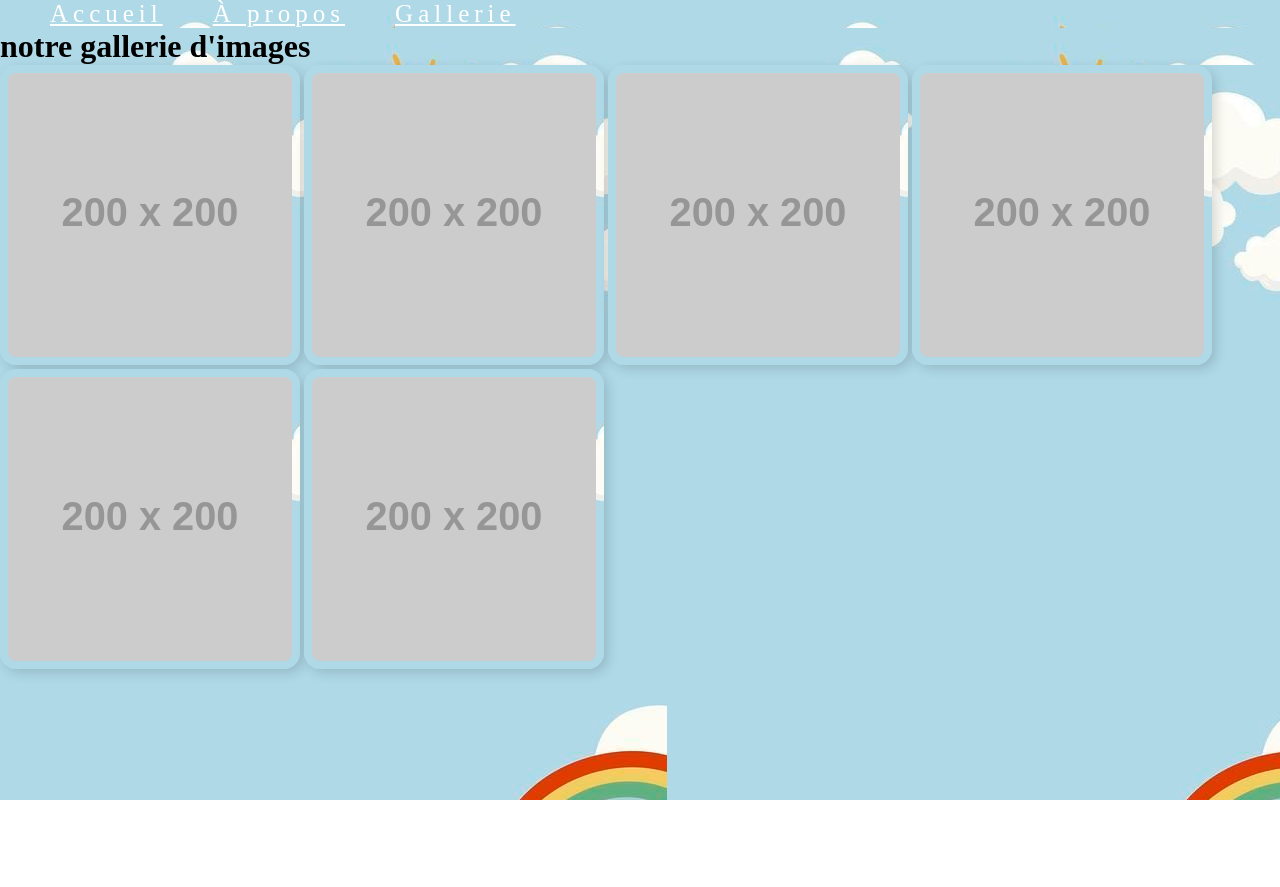
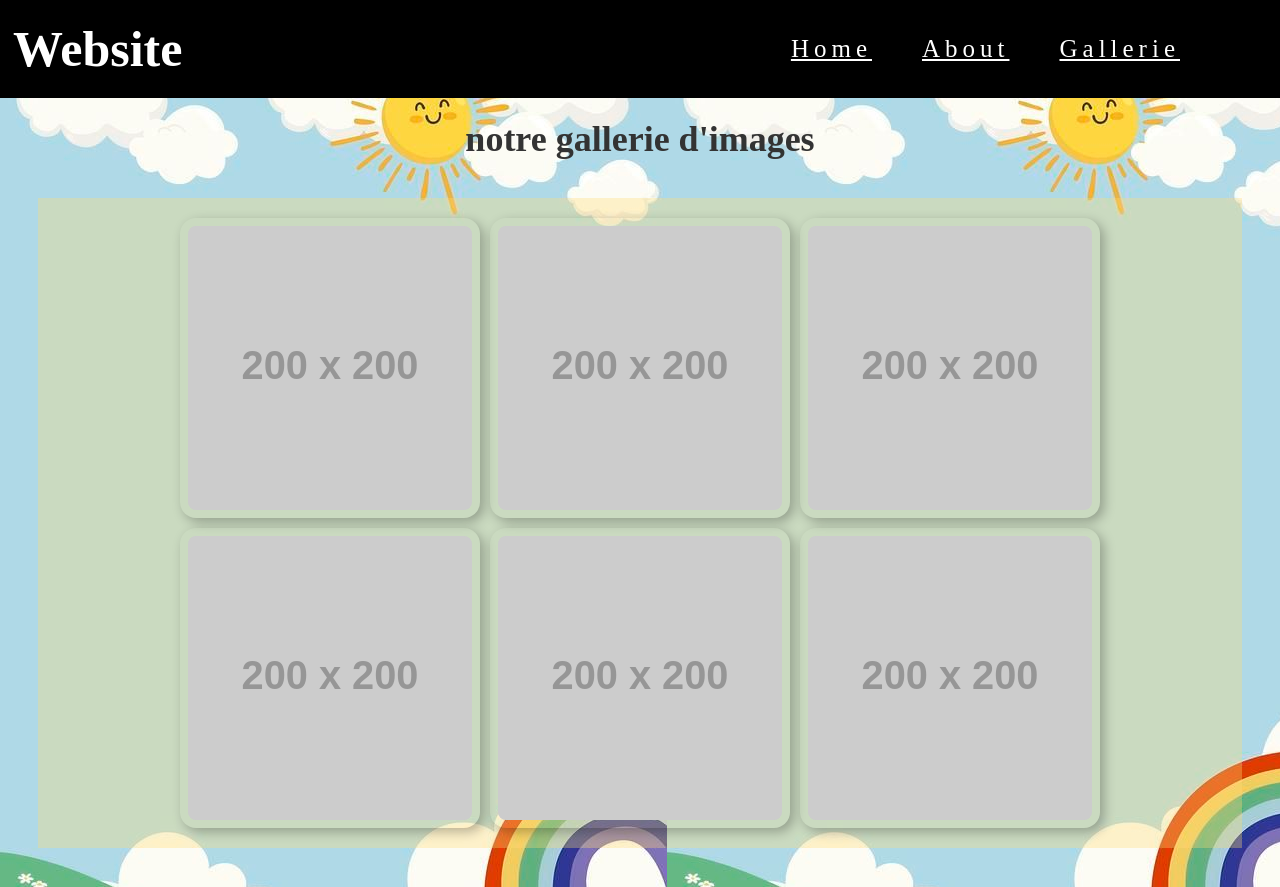
Before and after one commit to Alexis-Fredryck/Site-pour-enfants, a plain HTML site: page gallery.html in a window 1280 px wide. Before the commit the page ends 800 px from the top, so only its background shows below. Drawn offline with Linux system fonts and the light colour scheme; placeholder pictures from the web are drawn by us.

Commit message:
modification tardive

```diff
--- a/gallery.html
+++ b/gallery.html
@@ -7,20 +7,23 @@
     <title>Gallerie</title>
 </head>
 
-    <body>
-
 <header>
     <nav>
+        <div class="profile">
+            <h1>Website</h1>
+        </div>
         <ul>
-                    <li><a href="index.html">Accueil</a></li>
-                    <li><a href="about.html">À propos</a></li>
+            <li><a href="index.html">Home</a></li>
+            <li><a href="about.html">About</a></li>
             <li><a href="gallery.html">Gallerie</a></li>
         </ul>
     </nav>
 </header>
 
+<body>
+
     <h1>notre gallerie d'images</h1>
-        <div class="flex-between">
+    <div class="flex center">
         <img src="https://placehold.co/200" alt="Image 1" class="card">
         <img src="https://placehold.co/200" alt="Image 2" class="card">
         <img src="https://placehold.co/200" alt="Image 3" class="card">
--- a/style.css
+++ b/style.css
@@ -1,16 +1,15 @@
-* {
+*{
     margin: auto;
     margin: 0;
     padding: 0;
     box-sizing: border-box;
-    background-image: url("Iconographies.html/Background_image.jpg")
 }
 
 a, a:visited, a:active{
   color:inherit;
 }
 
-nav{
+header nav{
     top: 0;
     flex-wrap: wrap;
     align-items: center;
@@ -41,6 +40,7 @@ nav .profile h1{
 nav ul{
     list-style-type: none;
     display: flex;
+    margin-right: 100px;
 }
 
 nav ul li{
@@ -61,14 +61,24 @@ nav li:hover{
 .flex{
     display: flex;
     flex-wrap: wrap;
+    margin: 3%;
+    gap:10px;
+    background-color: #ffdc7456;
+    padding: 20px;
+
 }
+
 .between{
-    justify-content: space-evenly
+    justify-content: space-between;
+}
+
+.center{
+    justify-content: center;
 }
 
 .card{
     width: 300px;
-    box-shadow: 4px 4px 12px #00000025;
+    box-shadow: 4px 4px 12px #00000045;
     border-radius: 16px;
     padding: 8px;
     font-family: 'Inter','sans-serif';
@@ -78,10 +88,29 @@ nav li:hover{
 .card img{
     display: block;
     width: 100%;
+    height: 250px;
 }
 .card .bouton{
    margin-bottom: 0;
 }
+.card h2{
+    text-align: center;
+    margin: 10px 0;
+    font-size: 24px;
+    color: #333;
+}
+
+body h1{
+    text-align: center;
+    margin: 20px 0;
+    font-size: 36px;
+    color: #333;
+}
+
 img{
     width: 300px;
 }
+
+body{
+    background-image: url("Iconographies.html/Background_image.jpg")
+}
```
Also changed, not shown: about.html (+5 -2 lines), index.html (+6 -12 lines). Lines whose indentation alone changed are shown as unchanged.
